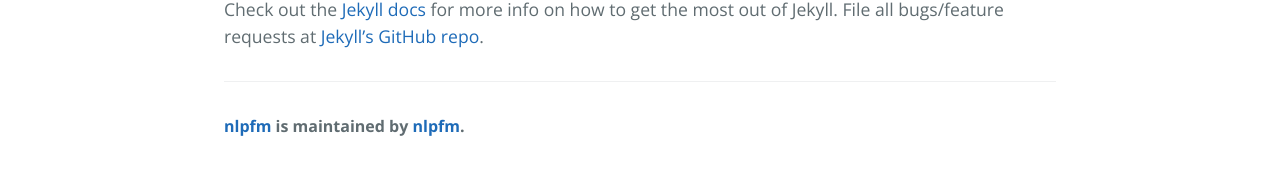
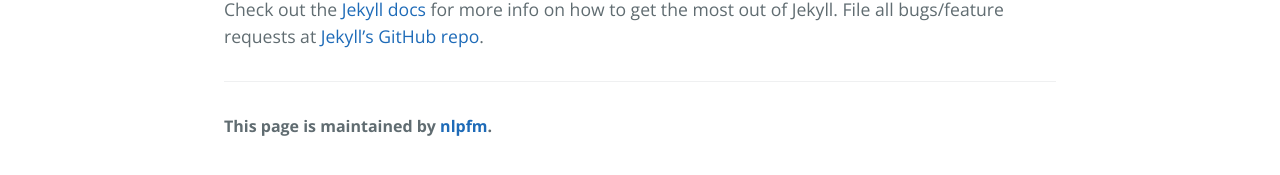
Before and after one commit to nlpfm/nlpfm.github.io, a Jekyll site: the page built from _posts/2016-02-12-sample-content.markdown, in a window 1280 px wide. Shown: the part 566-741 px from the top of the page. Built offline with Jekyll 4.4.1, drawn with Linux system fonts in a browser that asks for light colours.

Commit message:
Update page-footer.html

```diff
--- a/_includes/page-footer.html
+++ b/_includes/page-footer.html
@@ -1,4 +1,7 @@
 <footer class="site-footer">
+  <span class="site-footer-owner">This page is maintained by <a href="{{ site.author.url }}">{{ site.author.name }}</a>.</span>
+  <!--
   <span class="site-footer-owner"><a href="{{ site.url }}">{{ site.title }}</a> is maintained by <a href="{{ site.author.url }}">{{ site.author.name }}</a>.</span>
-  <!--<span class="site-footer-credits">This page was generated by <a href="https://pages.github.com">GitHub Pages</a>.</span>-->
+  <span class="site-footer-credits">This page was generated by <a href="https://pages.github.com">GitHub Pages</a>.</span>
+  -->
 </footer>
```
